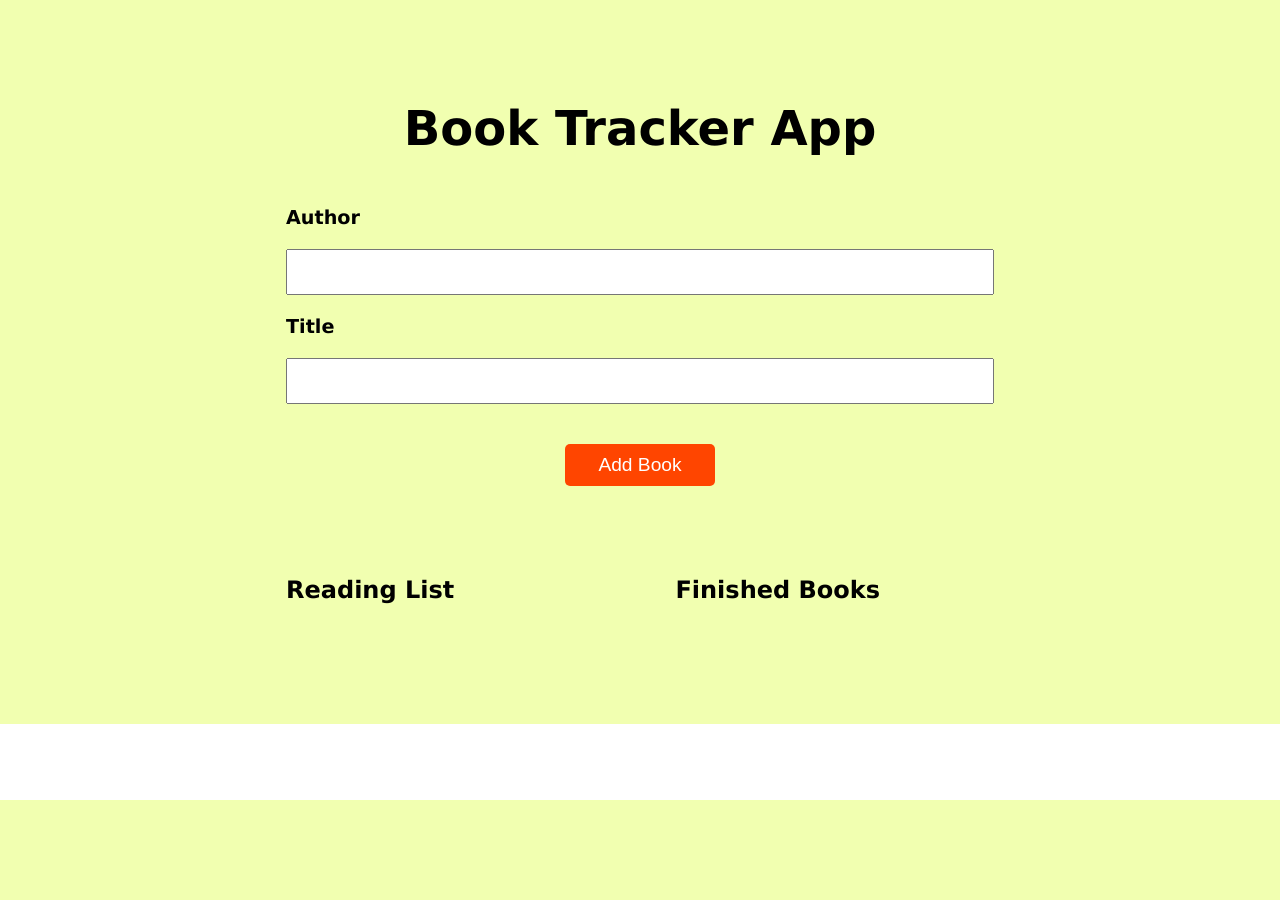
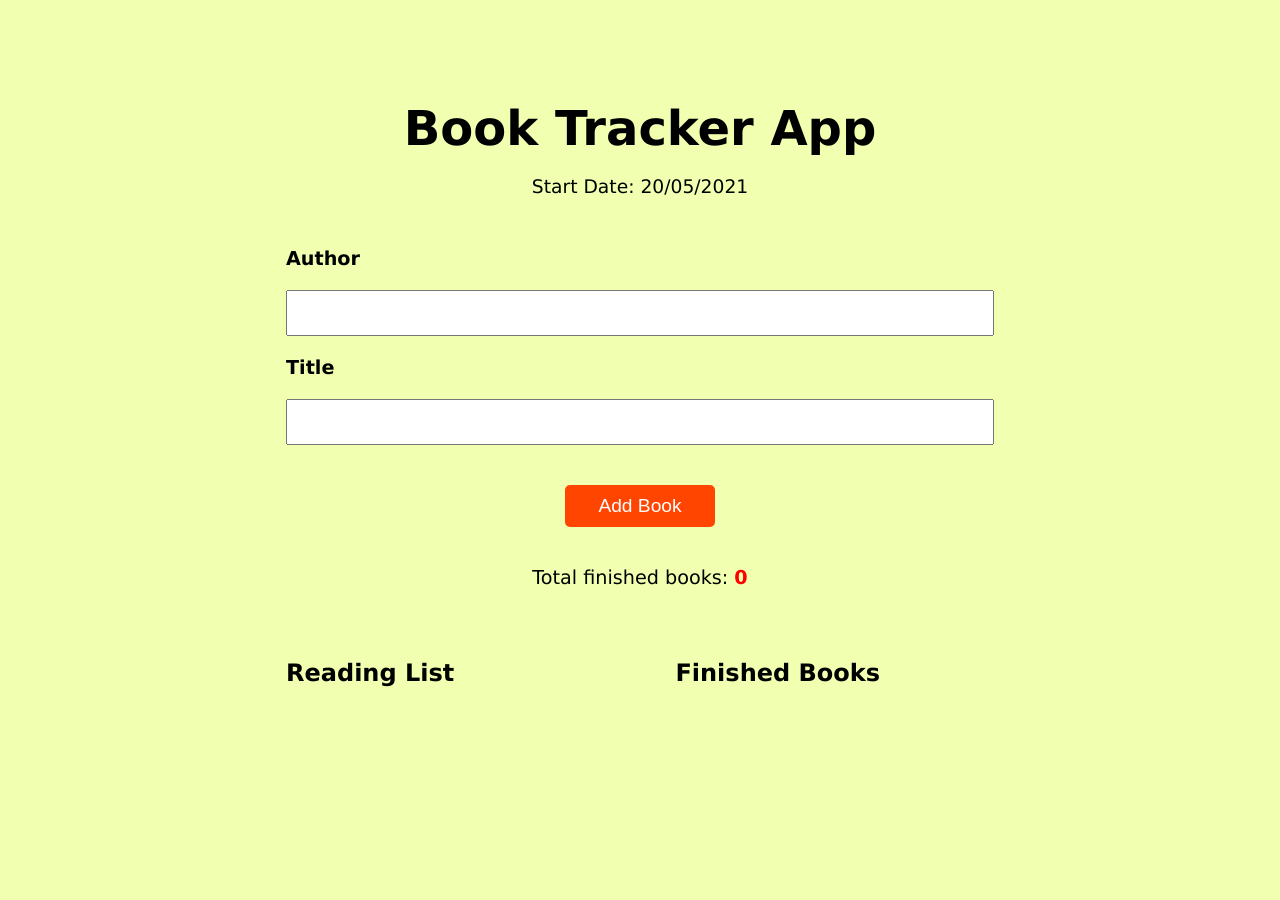
Before and after one commit to sedexdev/book_tracker, a Flask app: page / in a window 1280 px wide. Before the commit the page ends 800 px from the top, so only its background shows below. Run offline with Flask 2, Linux system fonts and the light colour scheme; data that the repository does not hold is empty.

Commit message:
add start date and finished books count

```diff
--- a/core/templates/index.html
+++ b/core/templates/index.html
@@ -21,6 +21,7 @@
 
         <main class="page-main">
             <h1>Book Tracker App</h1>
+            <h3>Start Date: 20/05/2021</h3>
             <div class="form-container">
                 <form class="add-book-form" action="{{ url_for('core.index') }}" method="POST">
                     {{ form.hidden_tag() }}
@@ -30,6 +31,7 @@
                     {{ form.title(class='form-input') }}
                     {{ form.submit(class='form-submit-btn', onclick="reloadPage()") }}
                 </form>
+                <p class="finished-total">Total finished books: <span class="finished-count">{{ finished_count }}</span></p>
             </div>
             <div class="outer-books-container">
                 <div class="books-to-read-container">
--- a/core/views.py
+++ b/core/views.py
@@ -16,10 +16,13 @@ core_blueprint = Blueprint(
 
 
 def get_args():
+    finished_books = FinishedBooks.get_all()
+    finished_count = len(finished_books)
     return {
         'form': BookForm(),
         'to_read': BooksToRead.get_all(),
-        'finished_books': FinishedBooks.get_all()
+        'finished_books': finished_books,
+        'finished_count': finished_count
     }
 
 
--- a/static/main.css
+++ b/static/main.css
@@ -9,7 +9,7 @@ body {
 /* Flashed Messages */
 .flash-container {
     position: fixed;
-    top: 0;
+    bottom: 0;
     width: 100%;
     background-color: rgb(4, 214, 4);
     margin: 0;
@@ -57,10 +57,18 @@ body {
 h1 {
     text-align: center;
     font-size: 3rem;
-    margin: 50px 0;
+    margin: 50px 0 20px 0;
+}
+h3 {
+    display: block;
+    text-align: center;
+    font-weight: 400;
+    margin-bottom: 50px;
 }
 .page-main {
     background-color: rgb(241, 255, 176);
+    background-repeat: repeat-y;
+    height: 100vh;
     padding: 50px;
 }
 .form-container {
@@ -79,6 +87,15 @@ h1 {
     height: 40px;
     margin: 20px 0;
     padding-left: 5px;
+}
+.finished-total {
+    text-align: center;
+    font-size: 1.2rem;
+}
+.finished-count {
+    font-weight: bold;
+    font-size: 1.2rem;
+    color: red;
 }
 .outer-books-container {
     display: flex;
```
